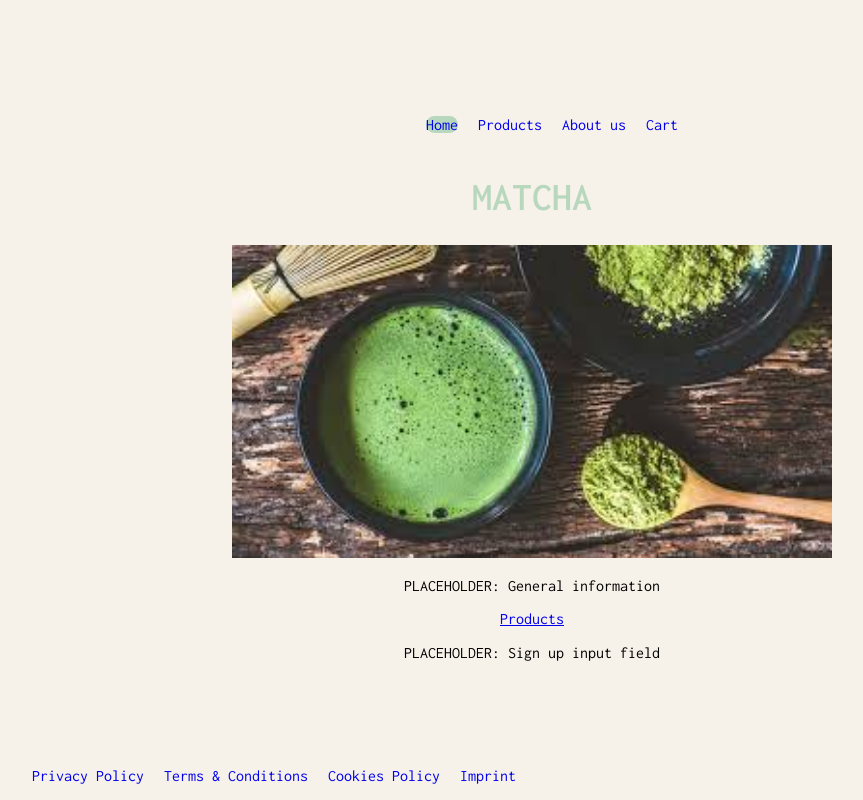
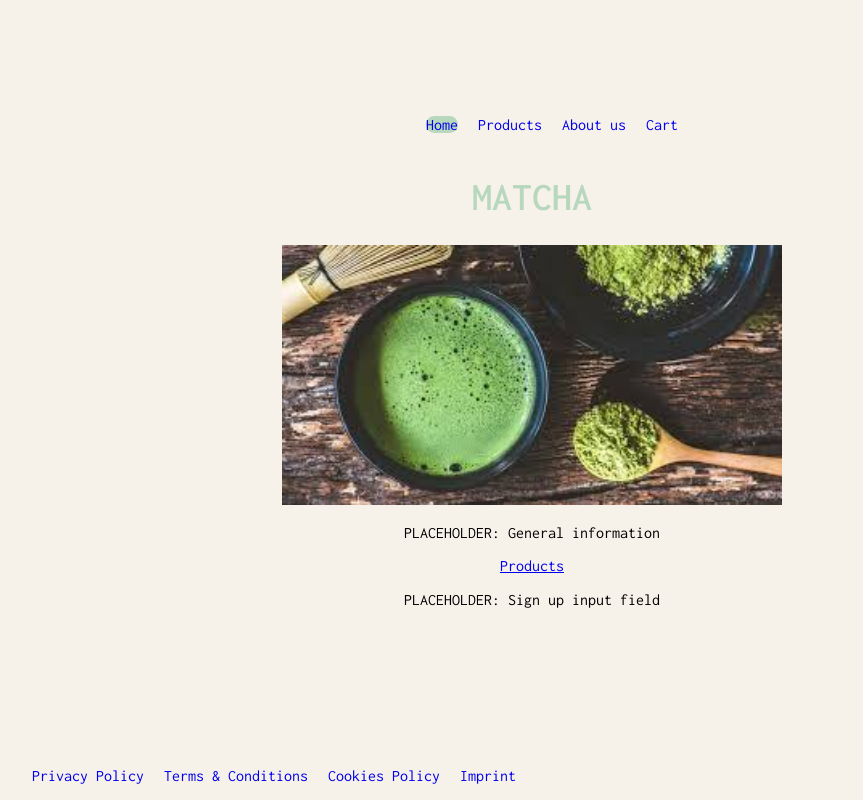
Before and after one commit to valashsab/next-js-ecommerce-store-vs, a Next.js app: page / in a window 1280 px wide. Shown: the whole page, without its empty margins (108-971 px from the left). Built offline with nearby package versions, Linux system fonts and the light colour scheme.

Commit message:
Add removebutton in notes

```diff
--- a/app/cart/page.js
+++ b/app/cart/page.js
@@ -62,10 +62,6 @@ export default function CartPage() {
                 Subtotal: {product.quantity * product.price}
                 <br />
                 <button>Remove</button>
-                {/* <RemoveButton
-                  productId={product.id}
-                  onRemove={handleRemoveItem} */}
-                {/* /> */}
                 <br />
                 <br />
                 <br />
--- a/app/page.js
+++ b/app/page.js
@@ -8,7 +8,7 @@ export default function Home() {
     <main>
       <h1>MATCHA</h1>
       <div className="mainImg">
-        <Image src={matchapowder} alt="matcha powder" width={600} />
+        <Image src={matchapowder} alt="matcha powder" width={500} />
       </div>
       <section className="generalInfo">
         <p>PLACEHOLDER: General information</p>
--- a/util/cookies.js
+++ b/util/cookies.js
@@ -5,9 +5,9 @@ export function getCookie(name) {
   return cookies().get(name)?.value;
 }
 
-// export function setCookie(name) {
-//   return cookies().set(name).value;
-// }
+export function setCookie(name) {
+  return cookies().set(name).value;
+}
 
 // async function create(data) {
 //   cookies().delete('name')
```
Also changed, not shown: app/cart/RemoveButton.js (deleted, +0 -21 lines).
